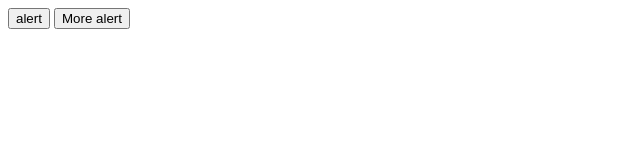
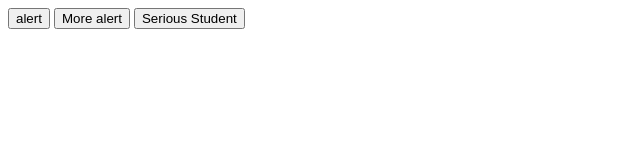
Before and after one commit to amithasanamithasan/Button-js-prompt-alert-confrim-Box, a plain HTML site: page index.html in a window 1280 px wide. Shown: the whole page, without its empty margins (0-640 px from the left). Drawn offline with Linux system fonts and the light colour scheme.

Commit message:
confirm massage show

```diff
--- a/index.html
+++ b/index.html
@@ -10,6 +10,7 @@
 <body>
     <button onclick="alert('acoss kina boll!!')">alert</button>
     <button onclick="alertUser()" >More alert</button>
+    <button onclick="seriousStudent()">Serious Student</button>
 
 </body>
 <script src="js/alert.js"></script>
--- a/js/alert.js
+++ b/js/alert.js
@@ -3,3 +3,14 @@
 const alertUser=()=>{
     alert('more expensive this method!');
 }
+
+const seriousStudent=()=>{
+   const SeriousStudent= confirm('please!  your ID  use in website!')
+   if(SeriousStudent=== true){
+    alert('yes, you have this ');
+   }else{
+     alert('no requirment this fullfil');
+   }
+
+
+}
```
